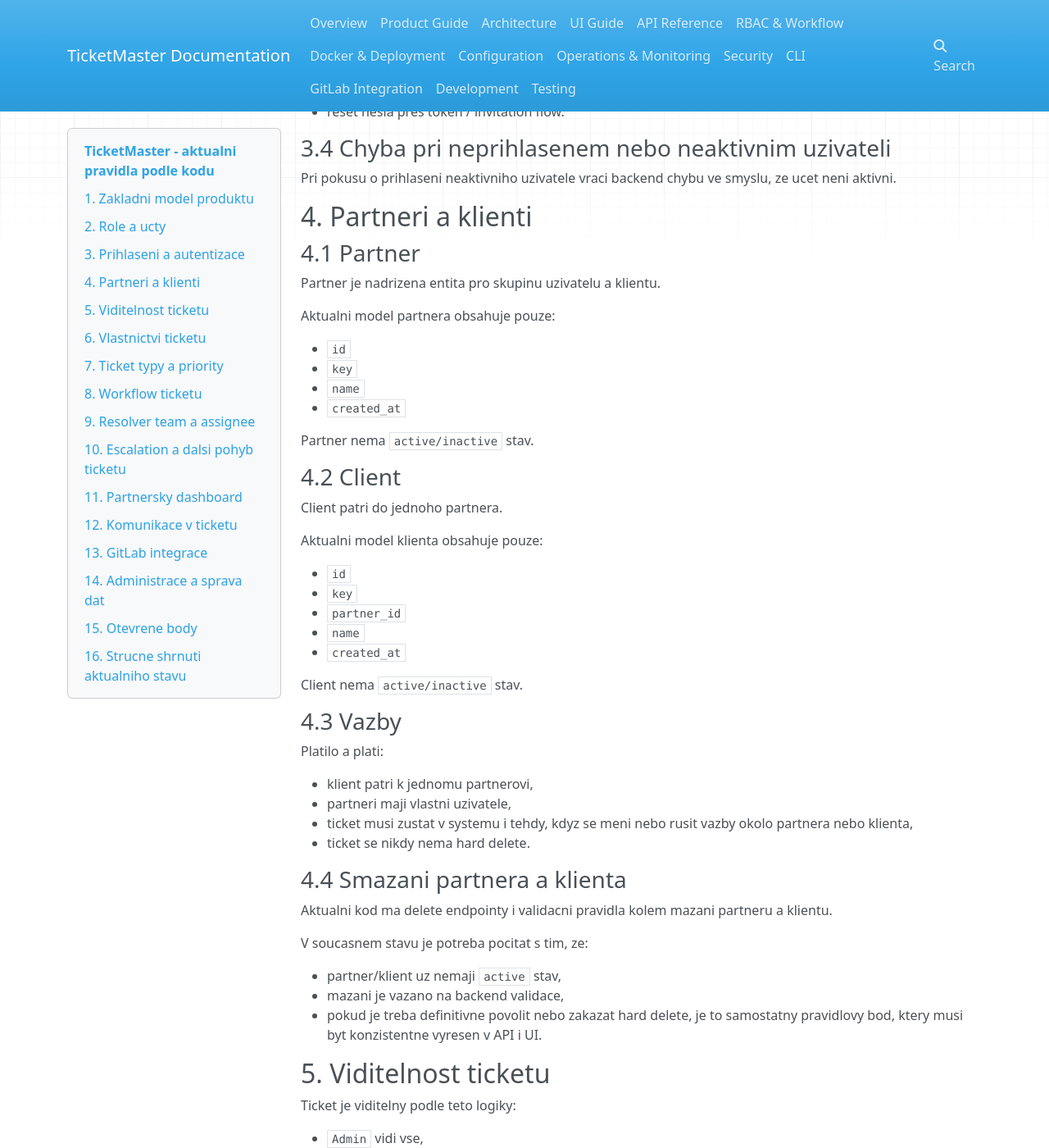
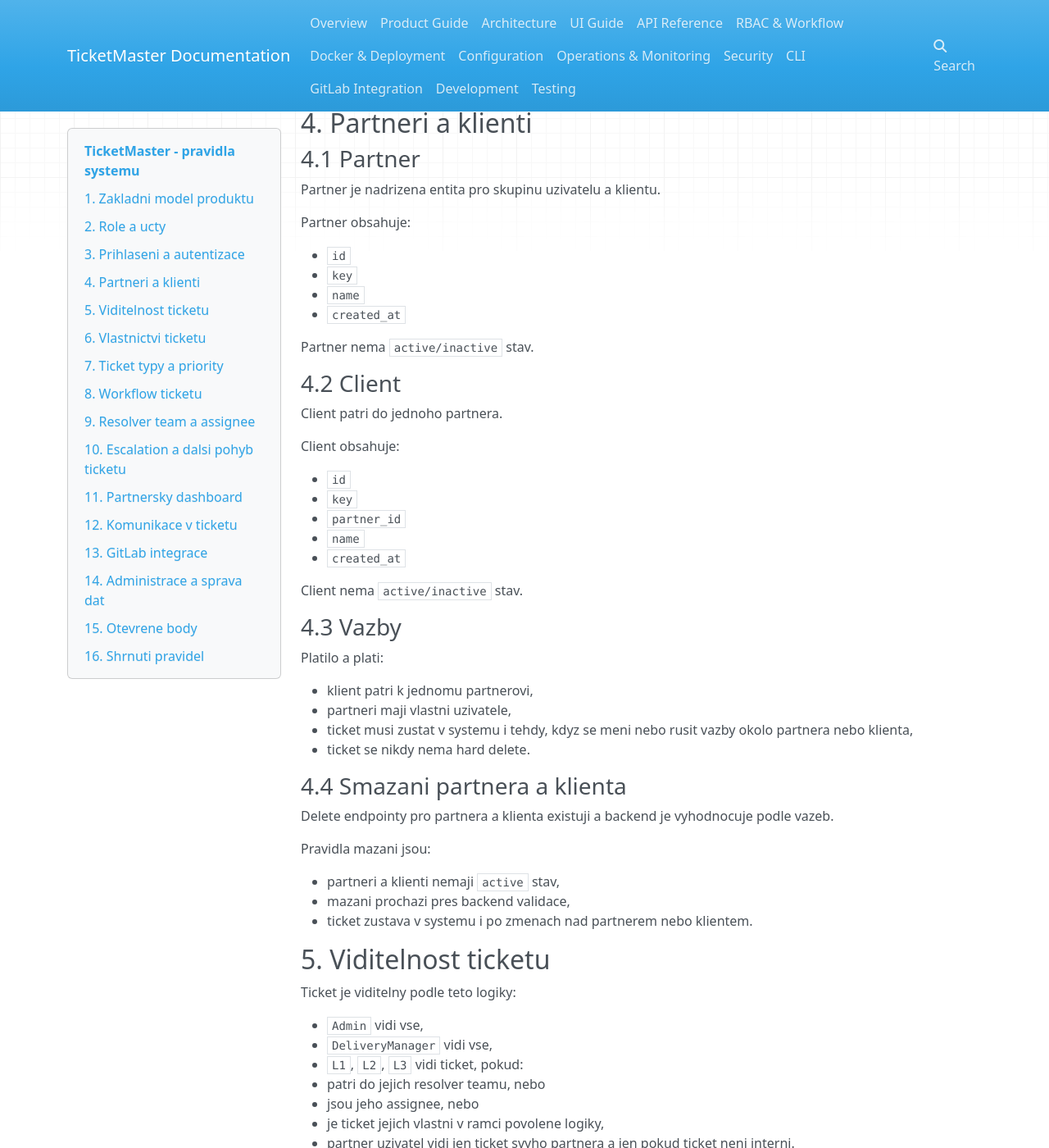
Before and after one commit to cermofi/ticketmaster, an MkDocs documentation site: the page built from docs/ticketmaster_pravidla_aktualni_podle_kodu.md, in a window 1280 px wide and 1400 px high, scrolled down 1714 px. Shown: the whole window at 82% size. Built offline with MkDocs 1.6.1, drawn with Linux system fonts in a browser that asks for light colours; nearby versions of some CDN libraries; some of the changed text lies outside the part shown.

Commit message:
Tidy documentation wording

```diff
--- a/docs/ticketmaster_pravidla_aktualni_podle_kodu.md
+++ b/docs/ticketmaster_pravidla_aktualni_podle_kodu.md
@@ -1,8 +1,6 @@
-# TicketMaster - aktualni pravidla podle kodu
+# TicketMaster - pravidla systemu
 
-Tento dokument popisuje aktualni chovani aplikace TicketMaster podle soucasneho kodu backendu, UI a API.
-
-Nejde o navrh budoucich funkci ani implementacni zadani. Pokud se nekde kod a puvodni dokumentace rozchazi, ma prednost tento dokument jako popis aktualniho stavu.
+Tento dokument popisuje chovani aplikace TicketMaster.
 
 > WebUI aplikace ma byt postavena nad TeskaLabs ASAB WebUI ekosystemem. Konkretne ma vychazet z `asab-webui` a `asab-webui-shell-lib`. Dokument dale neresi konkretni UI navrh, layouty ani implementacni detaily frontendu.
 
@@ -44,7 +42,7 @@
 
 Aktivni/neaktivni stav existuje pouze u uzivatelu.
 
-U partneru a klientu se `active` stav v aktualnim modelu nepouziva.
+Partneri a klienti nemaji `active` stav.
 
 Pravidla pro uzivatele:
 
@@ -57,7 +55,7 @@
 
 ### 3.1 Interni uzivatele
 
-Interni uzivatel se prihlasuje pres interni autentizacni flow podle deploymentu. V kodu je oddeleny od partner prihlaseni.
+Interni uzivatel se prihlasuje pres interni autentizacni flow podle deploymentu. Je oddeleny od partner prihlaseni.
 
 ### 3.2 Partner uzivatele
 
@@ -81,7 +79,7 @@
 
 Partner je nadrizena entita pro skupinu uzivatelu a klientu.
 
-Aktualni model partnera obsahuje pouze:
+Partner obsahuje:
 
 - `id`
 - `key`
@@ -94,7 +92,7 @@
 
 Client patri do jednoho partnera.
 
-Aktualni model klienta obsahuje pouze:
+Client obsahuje:
 
 - `id`
 - `key`
@@ -115,13 +113,13 @@
 
 ### 4.4 Smazani partnera a klienta
 
-Aktualni kod ma delete endpointy i validacni pravidla kolem mazani partneru a klientu.
+Delete endpointy pro partnera a klienta existuji a backend je vyhodnocuje podle vazeb.
 
-V soucasnem stavu je potreba pocitat s tim, ze:
+Pravidla mazani jsou:
 
-- partner/klient uz nemaji `active` stav,
-- mazani je vazano na backend validace,
-- pokud je treba definitivne povolit nebo zakazat hard delete, je to samostatny pravidlovy bod, ktery musi byt konzistentne vyresen v API i UI.
+- partneri a klienti nemaji `active` stav,
+- mazani prochazi pres backend validace,
+- ticket zustava v systemu i po zmenach nad partnerem nebo klientem.
 
 ## 5. Viditelnost ticketu
 
@@ -165,7 +163,7 @@
 
 ### 7.1 Typy ticketu
 
-Podporovane typy v kodu:
+Podporovane typy:
 
 - `Problem`
 - `Change Request`
@@ -193,7 +191,7 @@
 
 ### 8.1 Statusy
 
-Aktualni statusy ticketu:
+Statusy ticketu:
 
 - `New`
 - `Need more info`
@@ -207,7 +205,7 @@
 
 ### 8.2 Povolené prechody
 
-Povolené prechody v kodu:
+Povolene prechody:
 
 - `New` -> `Need more info`
 - `New` -> `Assigned`
@@ -234,13 +232,13 @@
 
 - `Admin` a `DeliveryManager` mohou provadet povolene workflow prechody,
 - `L1`, `L2`, `L3` mohou provadet pouze povolene prechody nad tiketem, ktery patri do jejich resolver teamu,
-- partner uzivatel v aktualni implementaci workflow stav ticketu menit nemuze.
+- partner uzivatel workflow stav ticketu nemení.
 
 ### 8.4 Need more info
 
 `Need more info` je bezny workflow stav.
 
-V kodu se pouziva jako:
+Pouziva se jako:
 
 - mezistav pri cekani na doplneni informaci,
 - stav, do ktereho se ticket muze vratit z `Assigned` nebo `In progress`,
@@ -291,7 +289,7 @@
 
 ### 10.1 Eskalace mezi tymy
 
-Aktualni pravidlo je, ze ticket po prirazeni do resolver teamu nema prechazet mezi oddelenimi.
+Ticket po prirazeni do resolver teamu neprechazi mezi oddelenimi.
 
 Prace se deje takto:
 
@@ -314,7 +312,7 @@
 
 Partnersky dashboard ma slouzit partner uzivateli.
 
-Aktualni data na dashboardu mohou obsahovat:
+Dashboard muze obsahovat:
 
 - prehled klientu partnera,
 - seznam odpovednych osob u klientu,
@@ -346,7 +344,7 @@
 
 ### 12.3 Editace a mazani komentaru
 
-V aktualni implementaci je editace a mazani komentaru i internal notes vypnute.
+Editace a mazani komentaru i internal notes jsou vypnute.
 
 To znamena:
 
@@ -355,7 +353,7 @@
 
 ## 13. GitLab integrace
 
-GitLab integrace je v kodu navazana na L3 workflow.
+GitLab integrace je navazana na L3 workflow.
 
 ### 13.1 Kdy se GitLab issue vytvari
 
@@ -380,7 +378,7 @@
 
 ### 13.4 Stav GitLabu
 
-V kodu se pracuje s GitLab status hodnotami:
+GitLab status hodnoty:
 
 - `Open`
 - `To Do`
@@ -394,7 +392,7 @@
 
 Partneri jsou spravovani z admin casti.
 
-V UI a API se muze objevit delete akce, ale aktualni backend pravidla mohou mazani blokovat podle vazeb.
+Delete akce v UI a API prochazi backend pravidly podle vazeb.
 
 ### 14.2 Klienti
 
@@ -414,21 +412,18 @@
 
 ## 15. Otevrene body
 
-Tyto body jsou v kodu nebo v prevzatem zadani misty jeste nejednoznacne a je dobre je drzet explicitne:
+1. Presny text chyb pri neaktivnim uctu a pri nepovolene operaci.
+2. Zda ma mit klient nekdy vlastni UI stav mimo vazby na partnera.
+3. Zda se ma do budoucna rozsirit partner dashboard o dalsi agregace.
 
-1. Presny finalni zpusob mazani partneru a klientu vs. backend validace.
-2. Presny text chyb pri neaktivnim uctu a pri nepovolene operaci.
-3. Zda ma mit klient nekdy vlastni UI stav mimo vazby na partnera.
-4. Zda se ma do budoucna rozsirit partner dashboard o dalsi agregace.
+## 16. Shrnuti pravidel
 
-## 16. Strucne shrnuti aktualniho stavu
-
-- Partner a klient uz nemaji `active/inactive` stav.
+- Partner a klient nemaji `active/inactive` stav.
 - `active/inactive` zustava jen u uzivatelu.
 - Neaktivni uzivatel se neprihlasi a nic neprovede.
-- Ticket se nikdy nema odstranit z historie systemu.
+- Ticket zustava v systemu.
 - Komentare a internal notes se needituji ani nemazou.
-- Resolver team se po prirazeni nema prepinat mezi oddeleními.
+- Resolver team se po prirazeni neprepina mezi oddeleními.
 - Menit lze hlavne assignee v ramci stejneho tymu.
 - GitLab je navazany na L3 workflow.
 - Partner vidi jen sve ticketove prostredi, ne interni komunikaci.
```
